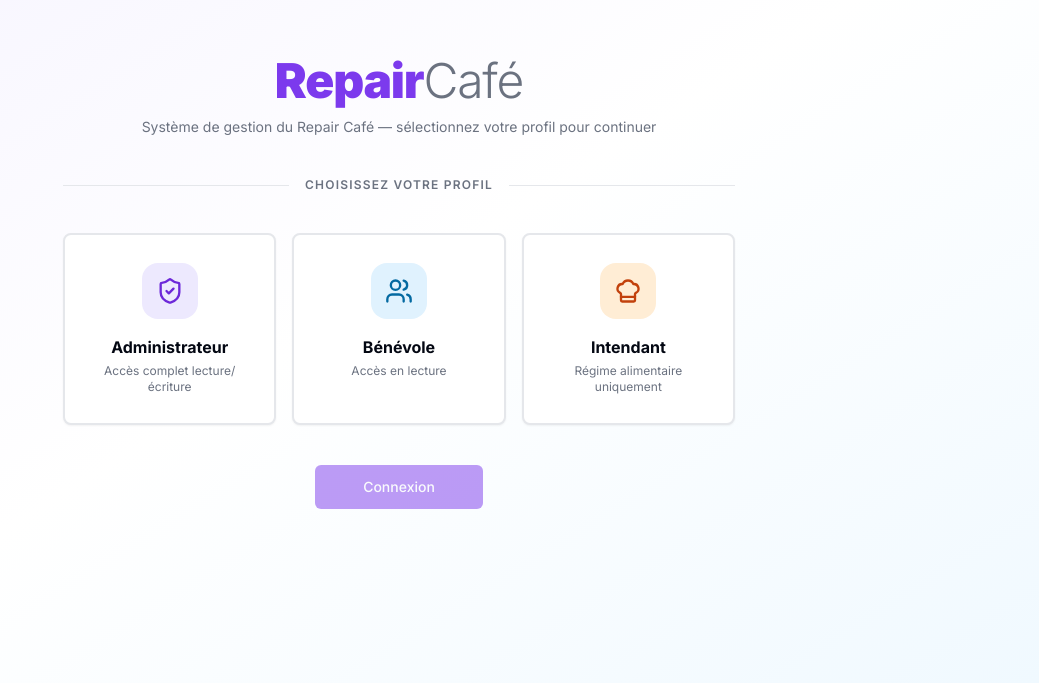
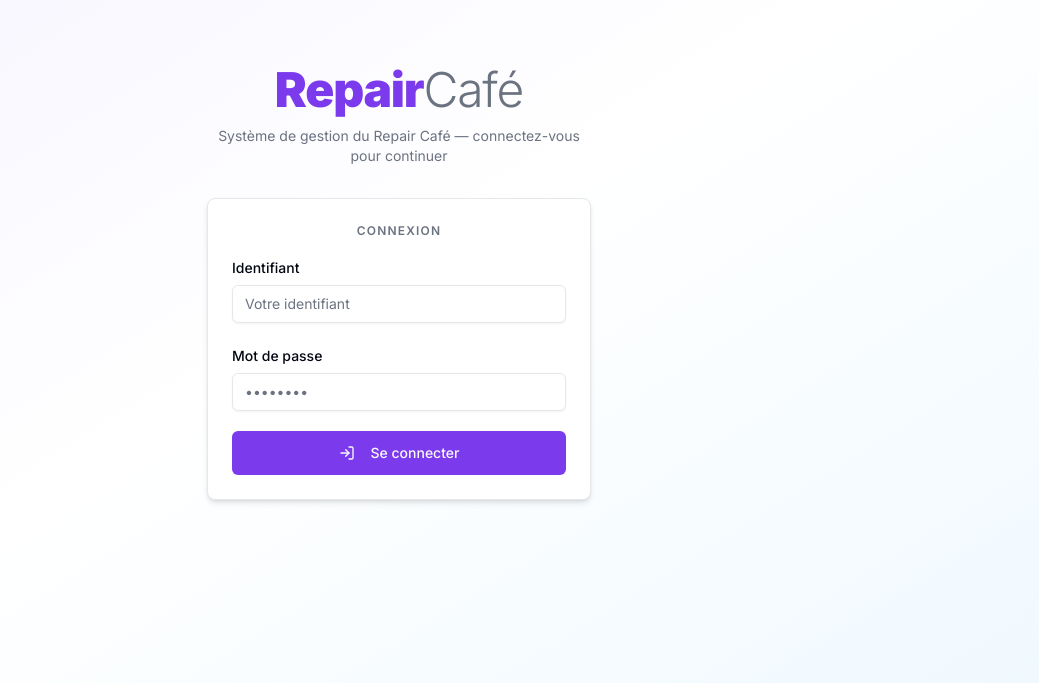
Before and after one commit to repaircafetours/frontend-react-operational, a Next.js app: page / in a window 1280 px wide. Shown: the part 117-800 px from the top of the page, without its empty margins (241-1280 px from the left). Built offline with nearby package versions, Linux system fonts and the light colour scheme.

Commit message:
fix (auth): update the login page

```diff
--- a/app/page.tsx
+++ b/app/page.tsx
@@ -2,96 +2,78 @@
 
 import { useState } from "react";
 import { useRouter } from "next/navigation";
-import { ShieldCheck, Users, ChefHat } from "lucide-react";
-import type { LucideIcon } from "lucide-react";
+import { Loader2, LogIn } from "lucide-react";
 import { useAuthStore } from "@/store/auth";
-import { Card, CardContent } from "@/components/ui/card";
+import { Card, CardContent, CardHeader } from "@/components/ui/card";
 import { Button } from "@/components/ui/button";
-import { cn } from "@/lib/utils";
-import type { Role, UserSession } from "@/types/user";
-
-// ── Mock profiles ─────────────────────────────────────────────────────────────
-
-const PROFILES: Record<Role, UserSession> = {
-    admin: {
-        id: 1,
-        nom: "Martin",
-        prenom: "Sophie",
-        email: "sophie@repaircafe.fr",
-        role: "admin",
-    },
-    benevole: {
-        id: 2,
-        nom: "Dupont",
-        prenom: "Luc",
-        email: "luc@repaircafe.fr",
-        role: "benevole",
-    },
-    benevole_intendant: {
-        id: 5,
-        nom: "Leroy",
-        prenom: "Camille",
-        email: "camille@repaircafe.fr",
-        role: "benevole_intendant",
-    },
-};
-
-// ── Profile display config ────────────────────────────────────────────────────
-
-interface ProfileConfig {
-    label: string;
-    description: string;
-    icon: LucideIcon;
-    iconBg: string;
-    iconColor: string;
-}
-
-const PROFILE_CONFIG: Record<Role, ProfileConfig> = {
-    admin: {
-        label: "Administrateur",
-        description: "Accès complet lecture/écriture",
-        icon: ShieldCheck,
-        iconBg: "bg-violet-100",
-        iconColor: "text-violet-700",
-    },
-    benevole: {
-        label: "Bénévole",
-        description: "Accès en lecture",
-        icon: Users,
-        iconBg: "bg-sky-100",
-        iconColor: "text-sky-700",
-    },
-    benevole_intendant: {
-        label: "Intendant",
-        description: "Régime alimentaire uniquement",
-        icon: ChefHat,
-        iconBg: "bg-orange-100",
-        iconColor: "text-orange-700",
-    },
-};
-
-const ROLE_ORDER: Role[] = ["admin", "benevole", "benevole_intendant"];
+import { apiFetch } from "@/lib/api";
+import type { UserSession } from "@/types/user";
 
 // ── Page ──────────────────────────────────────────────────────────────────────
 
 export default function LoginPage() {
-    const { login } = useAuthStore();
     const router = useRouter();
-    const [selectedRole, setSelectedRole] = useState<Role | null>(null);
 
-    const handleLogin = () => {
-        if (!selectedRole) return;
-        login(PROFILES[selectedRole]);
-        if (selectedRole === "benevole_intendant") {
+    const [loginValue, setLoginValue] = useState("");
+    const [password, setPassword] = useState("");
+    const [loading, setLoading] = useState(false);
+    const [error, setError] = useState<string | null>(null);
+
+    const handleSubmit = async (e: React.FormEvent<HTMLFormElement>) => {
+        e.preventDefault();
+        setError(null);
+        setLoading(true);
+
+        try {
+            const res = await apiFetch(
+                "http://localhost:8000/api/v1/auth/login",
+                {
+                    method: "POST",
+                    body: JSON.stringify({ login: loginValue, password }),
+                },
+            );
+
+            if (!res.ok) {
+                const body = await res.json().catch(() => ({}));
+                setError(
+                    (body as { detail?: string }).detail ??
+                        "Identifiants incorrects. Veuillez réessayer.",
+                );
+                return;
+            }
+
+            const data = (await res.json()) as {
+                token: string;
+                user?: Partial<UserSession>;
+            };
+
+            const userSession: UserSession = {
+                id: data.user?.id ?? 1,
+                nom: data.user?.nom ?? loginValue,
+                prenom: data.user?.prenom ?? "",
+                email: data.user?.email ?? "",
+                role: data.user?.role ?? "admin",
+            };
+
+            useAuthStore.getState().login(userSession, data.token);
+
+            if (userSession.role === "benevole_intendant") {
                 router.push("/intendance");
             } else {
                 router.push("/dashboard");
+            }
+        } catch {
+            setError(
+                "Impossible de contacter le serveur. Vérifiez votre connexion.",
+            );
+        } finally {
+            setLoading(false);
         }
     };
 
     return (
         <main className="min-h-screen flex items-center justify-center bg-gradient-to-br from-violet-50 via-white to-sky-50 p-4">
-            <div className="w-full max-w-2xl space-y-10">
+            <div className="w-full max-w-sm space-y-8">
                 {/* Logo */}
                 <div className="text-center space-y-3">
                     <h1 className="text-5xl font-black tracking-tight">
@@ -101,77 +83,97 @@
                         </span>
                     </h1>
                     <p className="text-sm text-muted-foreground">
-                        Système de gestion du Repair Café — sélectionnez votre
-                        profil pour continuer
+                        Système de gestion du Repair Café — connectez-vous pour
+                        continuer
                     </p>
                 </div>
 
-                {/* Separator */}
-                <div className="flex items-center gap-4">
-                    <div className="flex-1 h-px bg-border" />
-                    <p className="text-xs font-semibold text-muted-foreground uppercase tracking-widest">
-                        Choisissez votre profil
+                {/* Login card */}
+                <Card className="border shadow-md">
+                    <CardHeader className="pb-2">
+                        <p className="text-xs font-semibold text-muted-foreground uppercase tracking-widest text-center">
+                            Connexion
                         </p>
-                    <div className="flex-1 h-px bg-border" />
+                    </CardHeader>
+
+                    <CardContent className="pt-2">
+                        <form onSubmit={handleSubmit} className="space-y-5">
+                            {/* Login field */}
+                            <div className="space-y-1.5">
+                                <label
+                                    htmlFor="login"
+                                    className="text-sm font-medium text-foreground"
+                                >
+                                    Identifiant
+                                </label>
+                                <input
+                                    id="login"
+                                    type="text"
+                                    autoComplete="username"
+                                    required
+                                    value={loginValue}
+                                    onChange={(e) =>
+                                        setLoginValue(e.target.value)
+                                    }
+                                    placeholder="Votre identifiant"
+                                    className="w-full rounded-md border border-input bg-background px-3 py-2 text-sm shadow-sm placeholder:text-muted-foreground focus:outline-none focus:ring-2 focus:ring-ring focus:ring-offset-1 transition"
+                                />
                             </div>
 
-                {/* Profile cards */}
-                <div className="grid grid-cols-1 sm:grid-cols-3 gap-4">
-                    {ROLE_ORDER.map((role) => {
-                        const config = PROFILE_CONFIG[role];
-                        const Icon = config.icon;
-                        const isSelected = selectedRole === role;
-
-                        return (
-                            <Card
-                                key={role}
-                                onClick={() => setSelectedRole(role)}
-                                className={cn(
-                                    "cursor-pointer border-2 transition-all duration-150",
-                                    isSelected
-                                        ? "border-primary bg-primary/5 shadow-md"
-                                        : "border-border hover:shadow-lg hover:-translate-y-0.5",
-                                )}
+                            {/* Password field */}
+                            <div className="space-y-1.5">
+                                <label
+                                    htmlFor="password"
+                                    className="text-sm font-medium text-foreground"
                                 >
-                                <CardContent className="p-7 flex flex-col items-center text-center gap-4">
-                                    <div
-                                        className={cn(
-                                            "w-14 h-14 rounded-2xl flex items-center justify-center",
-                                            config.iconBg,
-                                        )}
-                                    >
-                                        <Icon
-                                            className={cn(
-                                                "h-7 w-7",
-                                                config.iconColor,
-                                            )}
+                                    Mot de passe
+                                </label>
+                                <input
+                                    id="password"
+                                    type="password"
+                                    autoComplete="current-password"
+                                    required
+                                    value={password}
+                                    onChange={(e) =>
+                                        setPassword(e.target.value)
+                                    }
+                                    placeholder="••••••••"
+                                    className="w-full rounded-md border border-input bg-background px-3 py-2 text-sm shadow-sm placeholder:text-muted-foreground focus:outline-none focus:ring-2 focus:ring-ring focus:ring-offset-1 transition"
                                 />
                             </div>
-                                    <div>
-                                        <p className="font-bold text-base">
-                                            {config.label}
+
+                            {/* Error message */}
+                            {error && (
+                                <p
+                                    role="alert"
+                                    className="rounded-md bg-destructive/10 border border-destructive/20 px-3 py-2 text-xs text-destructive"
+                                >
+                                    {error}
                                 </p>
-                                        <p className="text-xs text-muted-foreground mt-1">
-                                            {config.description}
-                                        </p>
-                                    </div>
+                            )}
+
+                            {/* Submit button */}
+                            <Button
+                                type="submit"
+                                size="lg"
+                                className="w-full"
+                                disabled={loading}
+                            >
+                                {loading ? (
+                                    <>
+                                        <Loader2 className="mr-2 h-4 w-4 animate-spin" />
+                                        Connexion en cours…
+                                    </>
+                                ) : (
+                                    <>
+                                        <LogIn className="mr-2 h-4 w-4" />
+                                        Se connecter
+                                    </>
+                                )}
+                            </Button>
+                        </form>
                     </CardContent>
                 </Card>
-                        );
-                    })}
-                </div>
-
-                {/* Connexion button */}
-                <div className="flex justify-center">
-                    <Button
-                        size="lg"
-                        className="px-12"
-                        disabled={!selectedRole}
-                        onClick={handleLogin}
-                    >
-                        Connexion
-                    </Button>
-                </div>
             </div>
         </main>
     );
```
Lines whose indentation alone changed are shown as unchanged.
